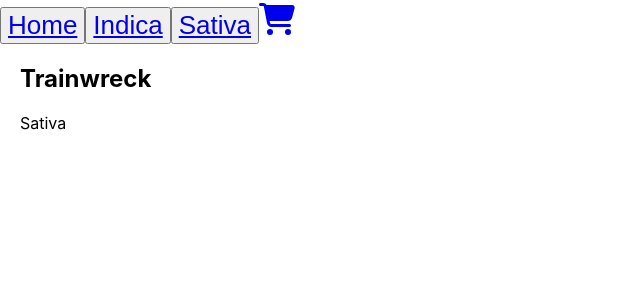
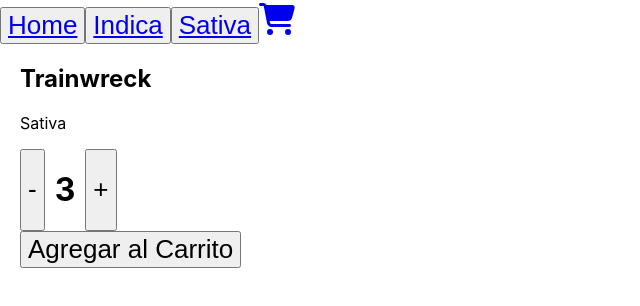
Before and after one commit to p4b10c4r4m/ecom-sank, a React (Vite) app: page /item/101 in a window 1280 px wide. Shown: the top 306 px of the page, without its empty margins (0-640 px from the left). Built offline with nearby package versions, Linux system fonts and the light colour scheme.

Commit message:
sincronizar counter

```diff
--- a/src/components/ItemCount.jsx
+++ b/src/components/ItemCount.jsx
@@ -1,41 +1,35 @@
 import React, { useState, useEffect } from "react";
-import Swal from 'sweetalert2';
 
-export default function ItemCount() {
-  const [numero, setNumero] = useState(1);
-
-  function onAdd() {
-    setNumero(
-        Swal.fire(
-        'Agregaste tus productos al carrito',
-      ))
-  }
+export default function ItemCount({initial, stock , onAdd}) {
+  const [count, setCount] = useState(parseInt(initial));
 
   function handleMenos() {
-    setNumero(numero - 1);
+    setCount(count - 1);
   }
 
   function handleMas() {
-    setNumero(numero + 1);
+    setCount(count + 1);
   }
 
-  const stock = 5;
+  useEffect (() => {
+    setCount(parseInt(initial));
+  }, [initial])
 
   return (
-    <>
+    <div>
       <div style={{ display: "flex" }}>
-        <button disabled={numero === 0} onClick={handleMenos}>
+        <button disabled={count === 0} onClick={handleMenos}>
           -
         </button>
 
-        <h1 style={{ paddingInline: 10 }}>{numero}</h1>
+        <h1 style={{ paddingInline: 10 }}>{count}</h1>
 
-        <button disabled={numero >= stock} onClick={handleMas}>
+        <button disabled={count >= stock} onClick={handleMas}>
           +
         </button>
       </div>
 
-      <button onClick={onAdd}>Agregar al Carrito</button>
-    </>
+      <button disabled={stock <=0} onClick={() => onAdd(count)}>Agregar al Carrito</button>
+    </div>
   );
 }
--- a/src/components/ItemDetail.jsx
+++ b/src/components/ItemDetail.jsx
@@ -1,12 +1,33 @@
-import React from 'react';
+import React, {useState} from 'react';
+import { Link } from 'react-router-dom';
+import ItemCount from './ItemCount';
 
 export const ItemDetail = ({ planta }) => {
+  const [toCart, setToCart] = useState(false)
+
+  const onAdd = (quantity) => {
+    setToCart(true);
+  }
+
   return (
     <div style={{ paddingLeft: "20px"}}>
       <h2>{planta.name}</h2>
       <p>{planta.idCategoria}</p>
+      {
+        toCart
+          ? <Link to='/cart'><button>Finalizar compra</button></Link>
+          : <ItemCount initial={3} stock={5} onAdd={onAdd} />
+      }
     </div>
   );
 }
 
 export default ItemDetail;
+
+
+/*function onAdd() {
+    setCount(
+        Swal.fire(
+        'Agregaste tus productos al carrito',
+      ))
+  } */
```
